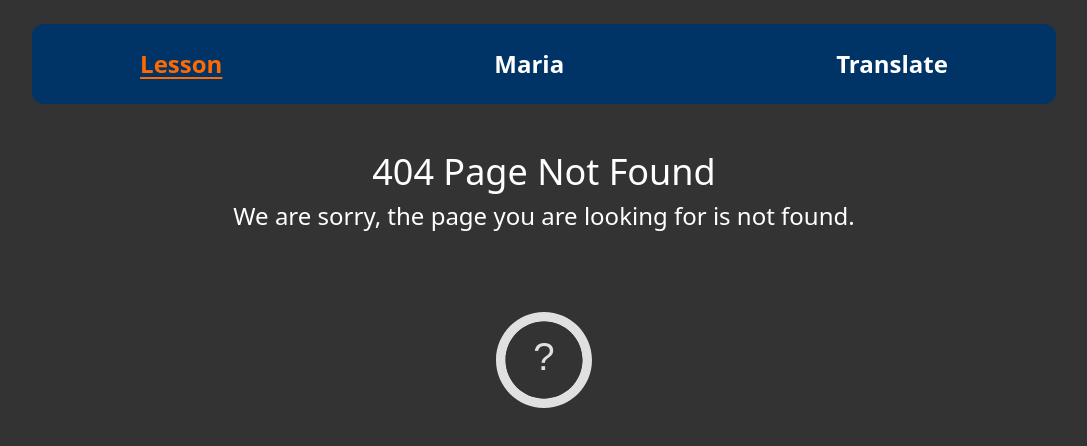
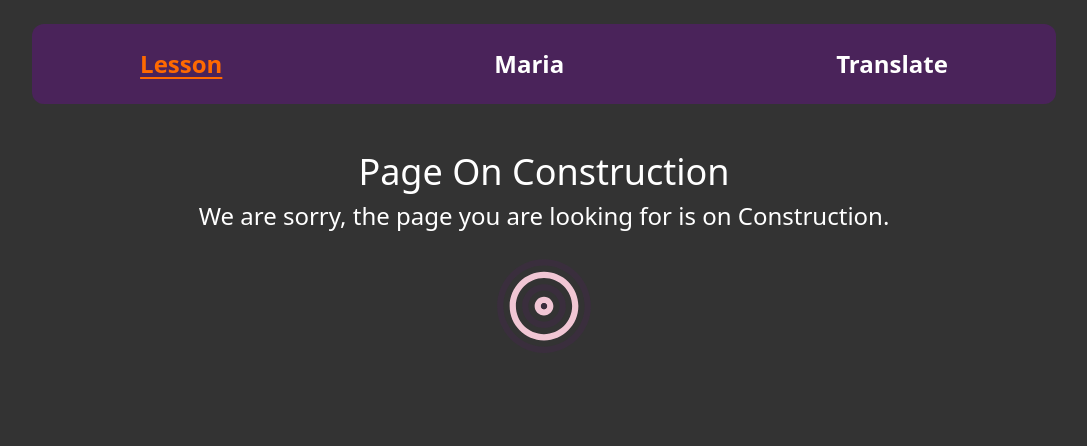
Before and after one commit to BetaCoder28/maria, a React (Vite) app: page /lessons in a window 1280 px wide. Before the commit this address had no page. Shown: the top 446 px of the page, without its empty margins (96-1183 px from the left). Built offline with nearby package versions, Linux system fonts and the light colour scheme.

Commit message:
PageOnConstruction

```diff
--- /dev/null
+++ b/src/Components/Feedback/index.jsx
@@ -0,0 +1,15 @@
+const Feedback = () => {
+    return(
+        <div className="w-3/5 h-auto bg-[#4A235A] mt-18 ml-2 mr-12 rounded-xl">
+                <div className="p-8">
+                    <h3 className="text-xl font-bold mb-2">Feedback</h3>
+                    <hr></hr>
+
+                </div>
+            </div>
+    );
+
+}
+
+
+export default Feedback;
--- a/src/Components/NavBar/index.jsx
+++ b/src/Components/NavBar/index.jsx
@@ -5,7 +5,7 @@ const NavBar = () => {
     const colorText = 'text-white hover:text-orange-500';
 
     return (
-        <nav className="flex h-20 w-4/5 mt-6 mx-auto justify-center  bg-[#003366] rounded-xl p-6">
+        <nav className="flex h-20 w-4/5 mt-6 mx-auto justify-center  bg-[#4A235A] rounded-xl p-6">
             <ul className="flex space-x-68 text-2xl font-bold">
                 {/* Lessons */}
                 <li>
--- /dev/null
+++ b/src/Pages/Construction/index.jsx
@@ -0,0 +1,17 @@
+import PageConstructionIcon from "../../assets/svgs/PageConstruction";
+
+const PageConstruction = () => {
+
+    return (
+        <div className="m-12">
+                <h2 className="text-4xl text-center"> Page On Construction </h2>
+
+                <p className="text-2xl text-center mt-2"> We are sorry, the page you are looking for is on Construction. </p>
+                <PageConstructionIcon />
+        </div>
+    );
+
+}
+
+
+export default PageConstruction;
--- /dev/null
+++ b/src/Pages/Home/index.jsx
@@ -0,0 +1,10 @@
+const Home = () => {
+
+    return (
+        <div>Our services</div>
+    )
+
+}
+
+
+export default Home;
--- a/src/Pages/Maria/index.jsx
+++ b/src/Pages/Maria/index.jsx
@@ -1,4 +1,5 @@
 import MariaImage from "../../Components/Maria";
+import Feedback from "../../Components/Feedback";
 
 const Maria = () => {
 
@@ -25,14 +26,8 @@ const Maria = () => {
             </div>
 
             {/* Feedback space */}
+            <Feedback />
 
-            <div className="w-3/5 h-auto bg-[#003366] mt-18 ml-2 mr-12 rounded-xl">
-                <div className="p-8">
-                    <h3 className="text-xl font-bold mb-2">Feedback</h3>
-                    <hr></hr>
-
-                </div>
-            </div>
         </div>
     )
 
--- /dev/null
+++ b/src/assets/svgs/PageConstruction.jsx
@@ -0,0 +1,32 @@
+const PageConstructionIcon = () => (
+    <svg
+      xmlns="http://www.w3.org/2000/svg"
+      viewBox="0 0 64 64"
+      width="100"
+      height="100"
+      className="mx-auto mt-6"
+    >
+      <path
+        fill="#3A2E3D"
+        d="M32 2C15.432 2 2 15.432 2 32s13.432 30 30 30 30-13.432 30-30S48.568 2 32 2zm0 56C17.64 58 6 46.36 6 32S17.64 6 32 6s26 11.64 26 26-11.64 26-26 26z"
+      />
+      <path
+        fill="#F1C6D4"
+        d="M32 10c-12.15 0-22 9.85-22 22s9.85 22 22 22 22-9.85 22-22S44.15 10 32 10zm0 40c-9.94 0-18-8.06-18-18S22.06 14 32 14s18 8.06 18 18-8.06 18-18 18z"
+      />
+      <path
+        fill="#3A2E3D"
+        d="M32 18c-7.73 0-14 6.27-14 14s6.27 14 14 14 14-6.27 14-14-6.27-14-14-14zm0 24c-5.52 0-10-4.48-10-10s4.48-10 10-10 10 4.48 10 10-4.48 10-10 10z"
+      />
+      <path
+        fill="#F1C6D4"
+        d="M32 26c-3.31 0-6 2.69-6 6s2.69 6 6 6 6-2.69 6-6-2.69-6-6-6zm0 8c-1.1 0-2-.9-2-2s.9-2 2-2 2 .9 2 2-.9 2-2 2z"
+      />
+      <path
+        fill="#3A2E3D"
+        d="M32 34c-1.1 0-2-.9-2-2s.9-2 2-2 2 .9 2 2-.9 2-2 2z"
+      />
+    </svg>
+  );
+
+  export default PageConstructionIcon;
```
Also changed, not shown: src/Pages/App/Index.jsx (+5 -3 lines).
